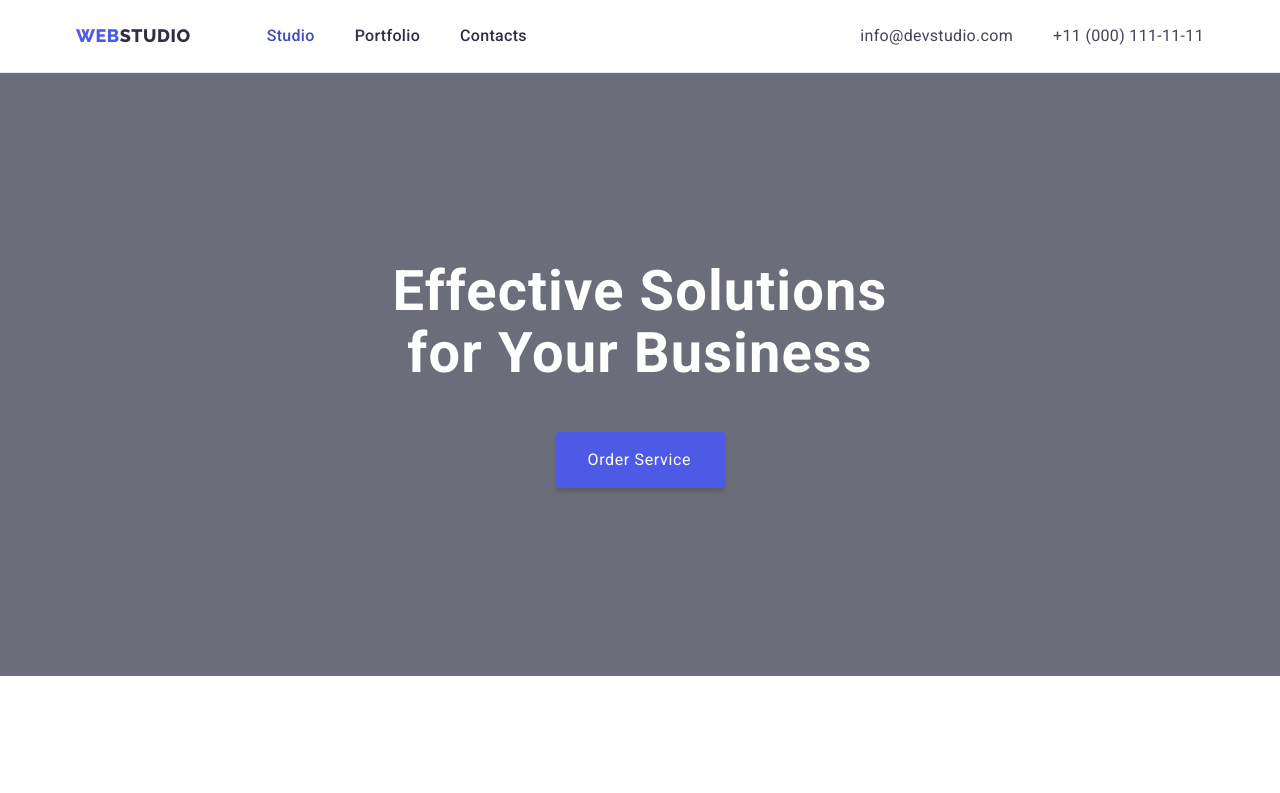
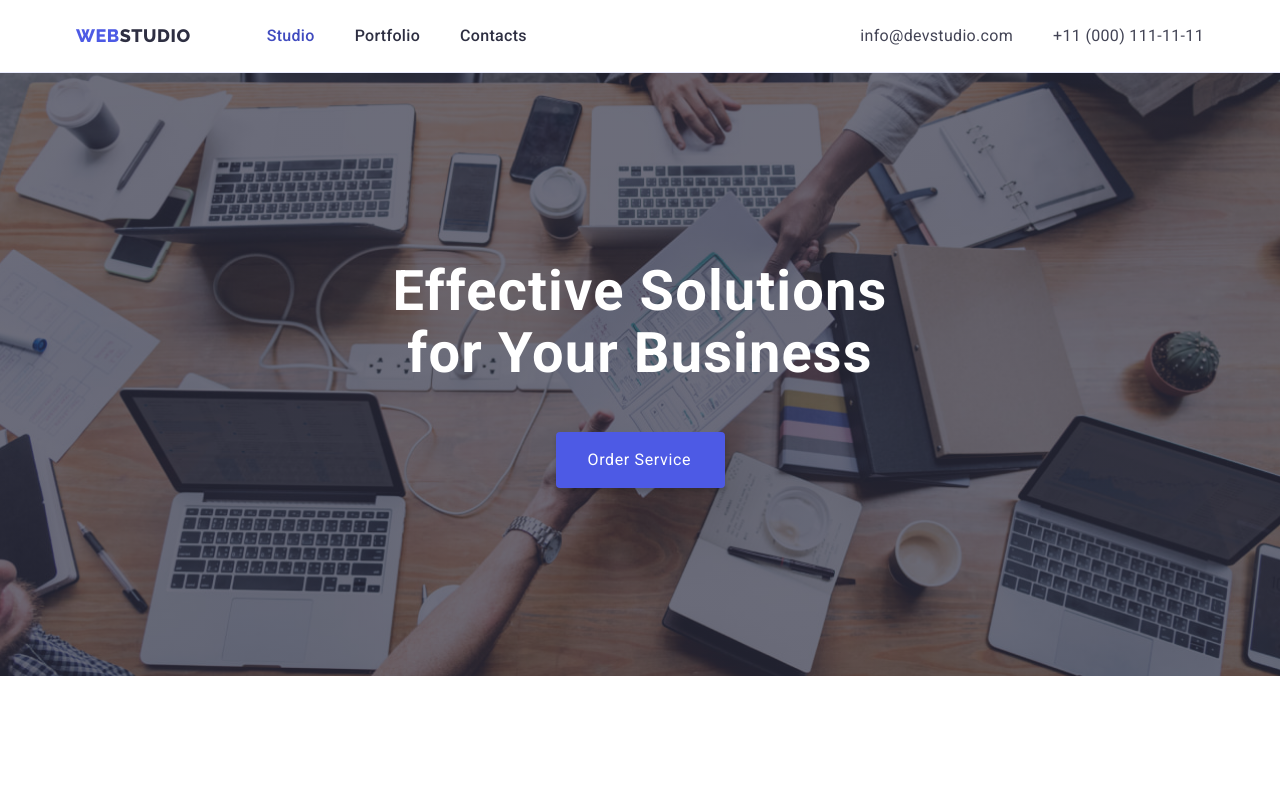
Before and after one commit to Sadovenko555/goit-markup-hw-04, a plain HTML site: page index.html in a window 1280 px wide. Shown: the top 793 px of the page. Drawn offline with nearby package versions, Linux system fonts and the light colour scheme.

Commit message:
Update style.css

```diff
--- a/css/style.css
+++ b/css/style.css
@@ -201,7 +201,7 @@ img {
       rgba(46, 47, 66, 0.7),
       rgba(46, 47, 66, 0.7)
     ),
-    url("./images/hero.jpg");
+    url("/images/hero.jpg");
   background-repeat: no-repeat;
   background-position: center;
   background-size: cover;
```
